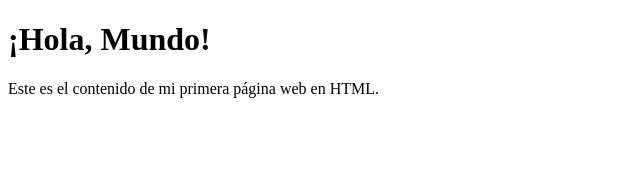
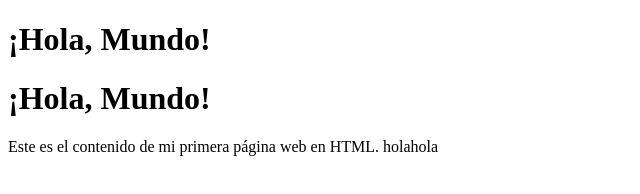
Before and after one commit to jimebourlot/ejercicios_intro_programacion_santarosa, a plain HTML site: page index.html in a window 1280 px wide. Shown: the whole page, without its empty margins (0-640 px from the left). Drawn offline with Linux system fonts and the light colour scheme.

Commit message:
agrego una nueva línea

```diff
--- a/index.html
+++ b/index.html
@@ -7,6 +7,7 @@
 </head>
 <body>
     <h1>¡Hola, Mundo!</h1>
-    <p>Este es el contenido de mi primera página web en HTML.</p>
+    <h1>¡Hola, Mundo!</h1>
+    <p>Este es el contenido de mi primera página web en HTML. holahola</p>
 </body>
 </html>
```
